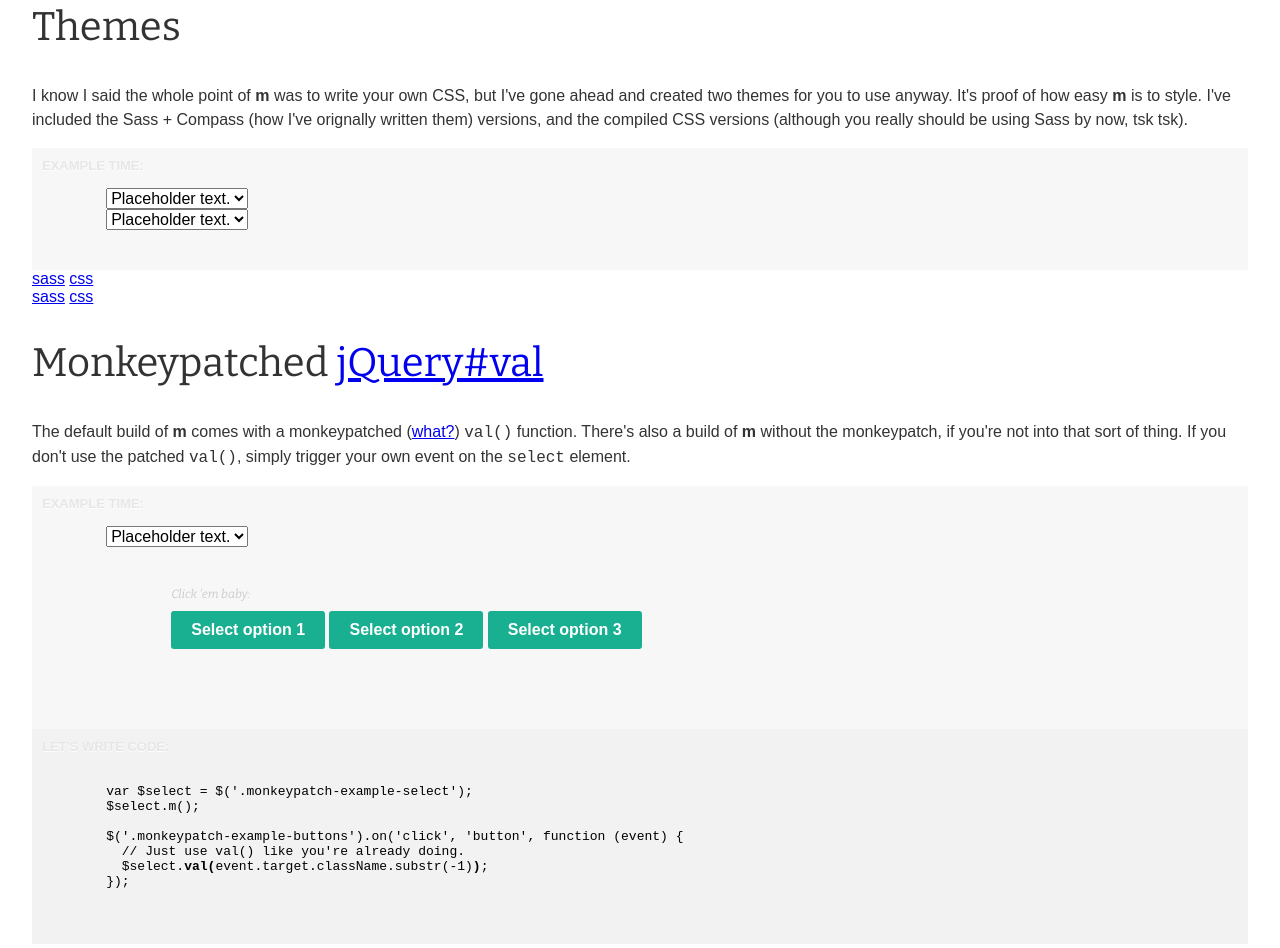
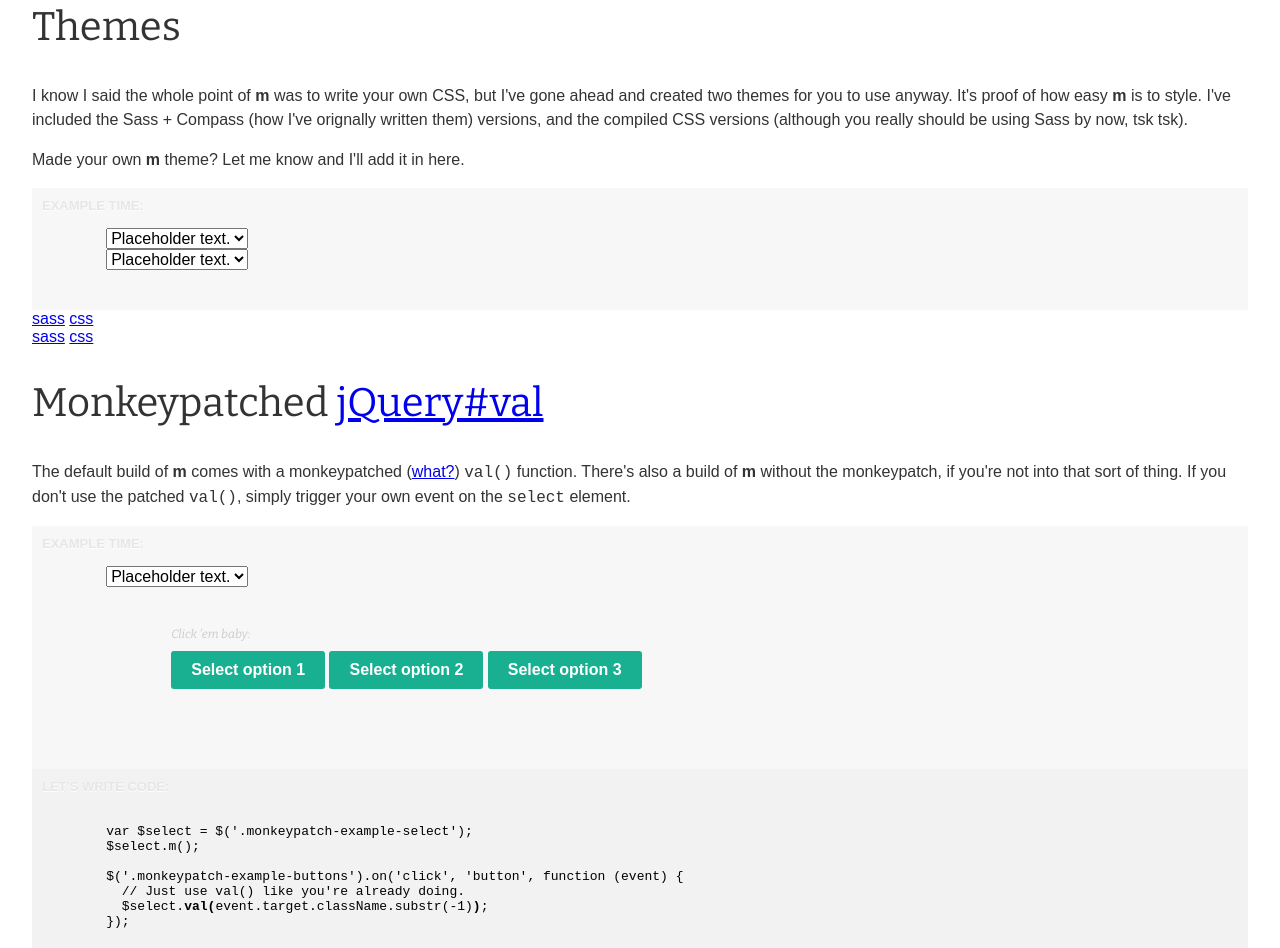
Before and after one commit to brianmcallister/m, a plain HTML site: page demo/index.html in a window 1280 px wide. Shown: the part 876-1824 px from the top of the page. Drawn offline with nearby package versions, Linux system fonts and the light colour scheme.

Commit message:
Add message about contributions.

```diff
--- a/demo/index.html
+++ b/demo/index.html
@@ -70,6 +70,7 @@
         <header>
           <h1>Themes</h1>
           <p>I know I said the whole point of <strong>m</strong> was to write your own CSS, but I've gone ahead and created two themes for you to use anyway. It's proof of how easy <strong>m</strong> is to style. I've included the Sass + Compass (how I've orignally written them) versions, and the compiled CSS versions (although you really should be using Sass by now, tsk tsk).</p>
+          <p>Made your own <strong>m</strong> theme? Let me know and I'll add it in here.</p>
         </header>
 
         <div class="example-content">
```
